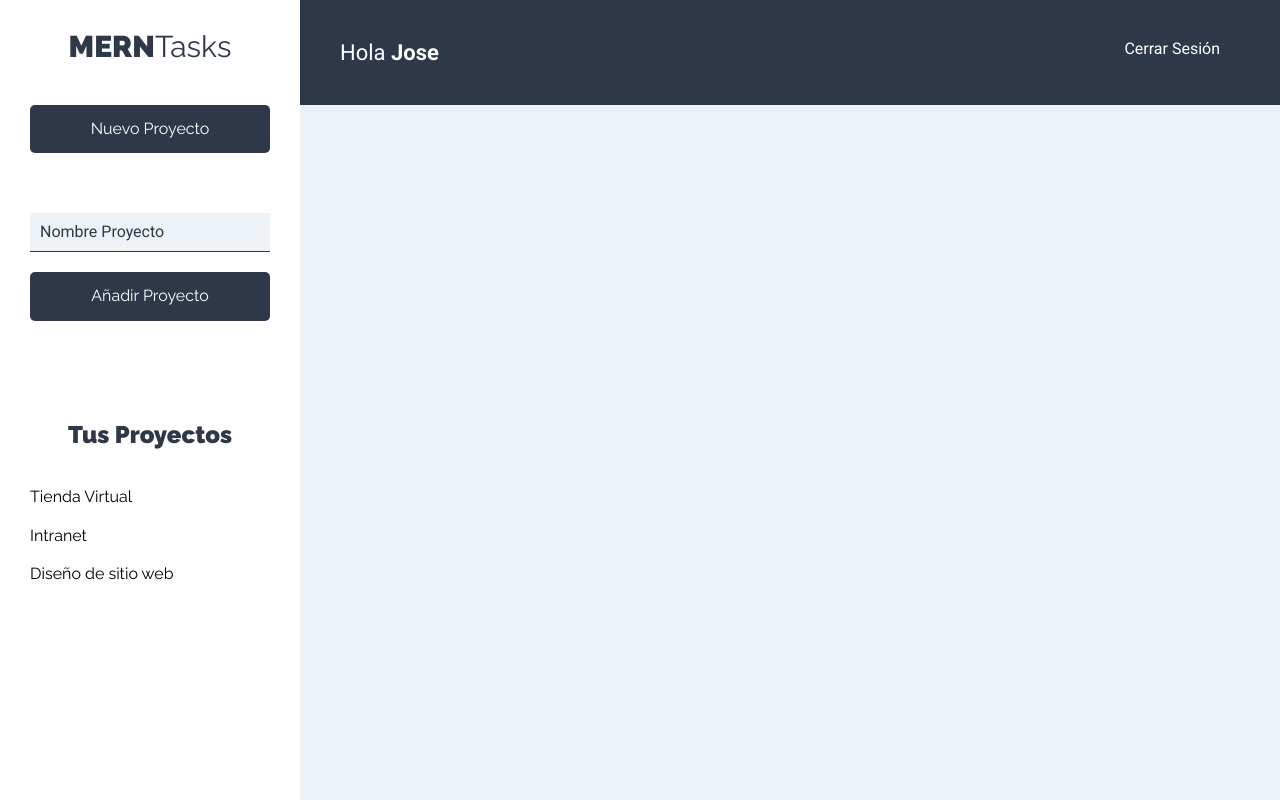
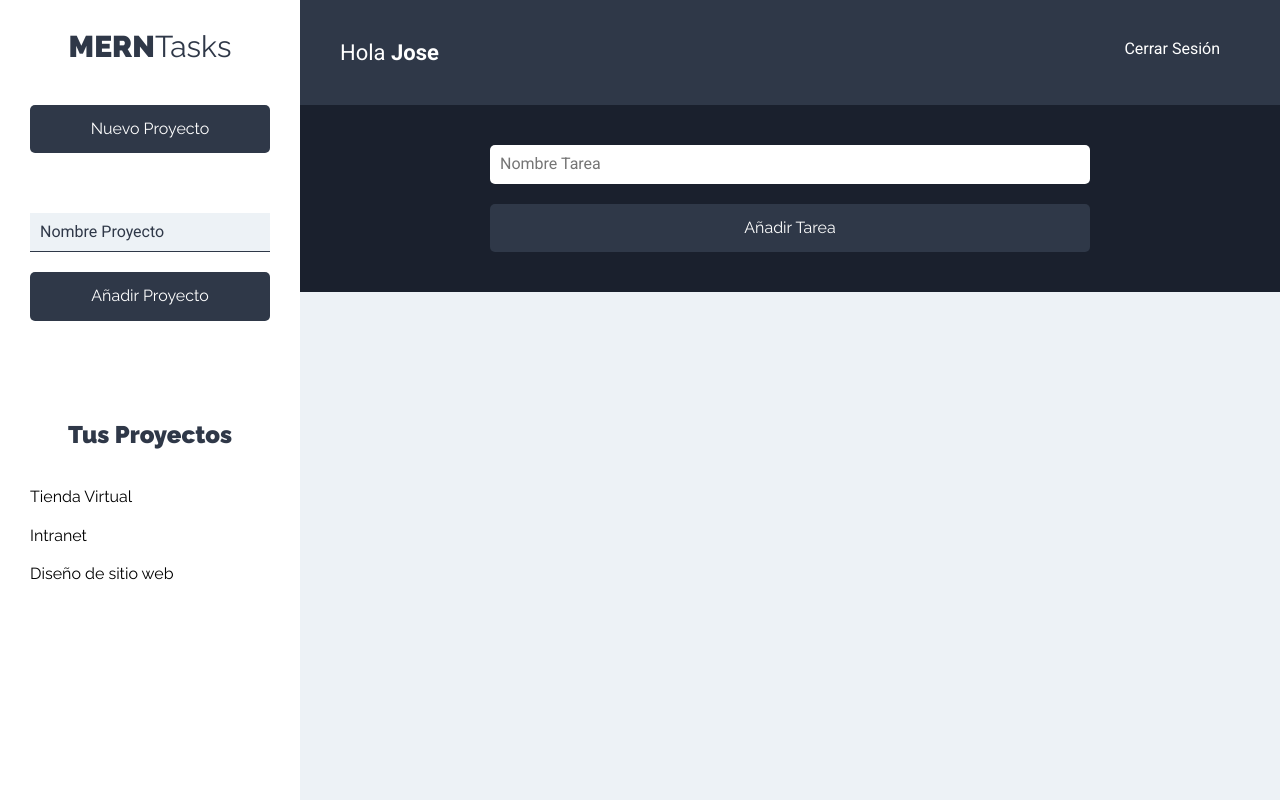
Before and after one commit to Josmanv/MERNTask-cliente, a React (Create React App) app: page /proyectos in a window 1280 px wide. Built offline with nearby package versions, Linux system fonts and the light colour scheme.

Commit message:
[add] form tareas - visual

```diff
--- a/src/components/proyectos/Proyectos.js
+++ b/src/components/proyectos/Proyectos.js
@@ -1,6 +1,7 @@
 import React from 'react';
 import Sidebar from '../layout/Sidebar';
 import Barra from '../layout/Barra';
+import FormTarea from '../tareas/FormTarea';
 
 const Proyectos = () => {
     return (
@@ -10,6 +11,7 @@
 		<div className="seccion-principal">
             <Barra />
 			<main>
+                <FormTarea />
 				<div className="contenedor-tareas"></div>
 			</main>
 		</div>
--- /dev/null
+++ b/src/components/tareas/FormTarea.js
@@ -0,0 +1,27 @@
+import React from 'react';
+
+const FormTarea = () => {
+    return (
+        <div className="formulario">
+            <form>
+                <div className="contenedor-input">
+                    <input
+                        type="text"
+                        className="input-text"
+                        placeholder="Nombre Tarea"
+                        name="nombre"
+                    />
+                </div>
+                <div className="contenedor-input">
+                    <input
+                        type="submit"
+                        className="btn btn-block btn-primario btn-submit"
+                        value="Añadir Tarea"
+                    />
+                </div>
+            </form>
+        </div>
+    );
+}
+
+export default FormTarea;
```
Also changed, not shown: src/components/tareas/ListadoTarea.js (added, +7 -0 lines), src/components/tareas/Tarea.js (added, +7 -0 lines).
